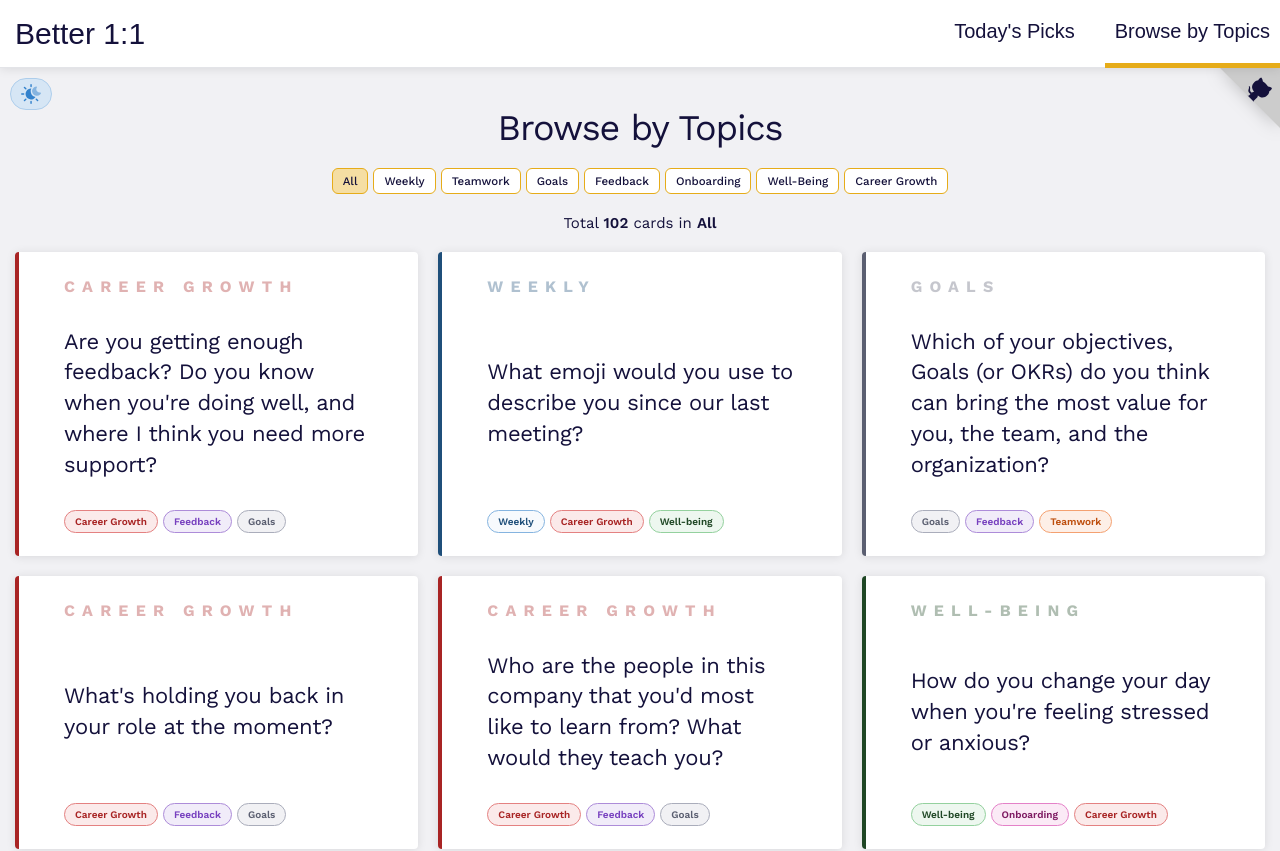
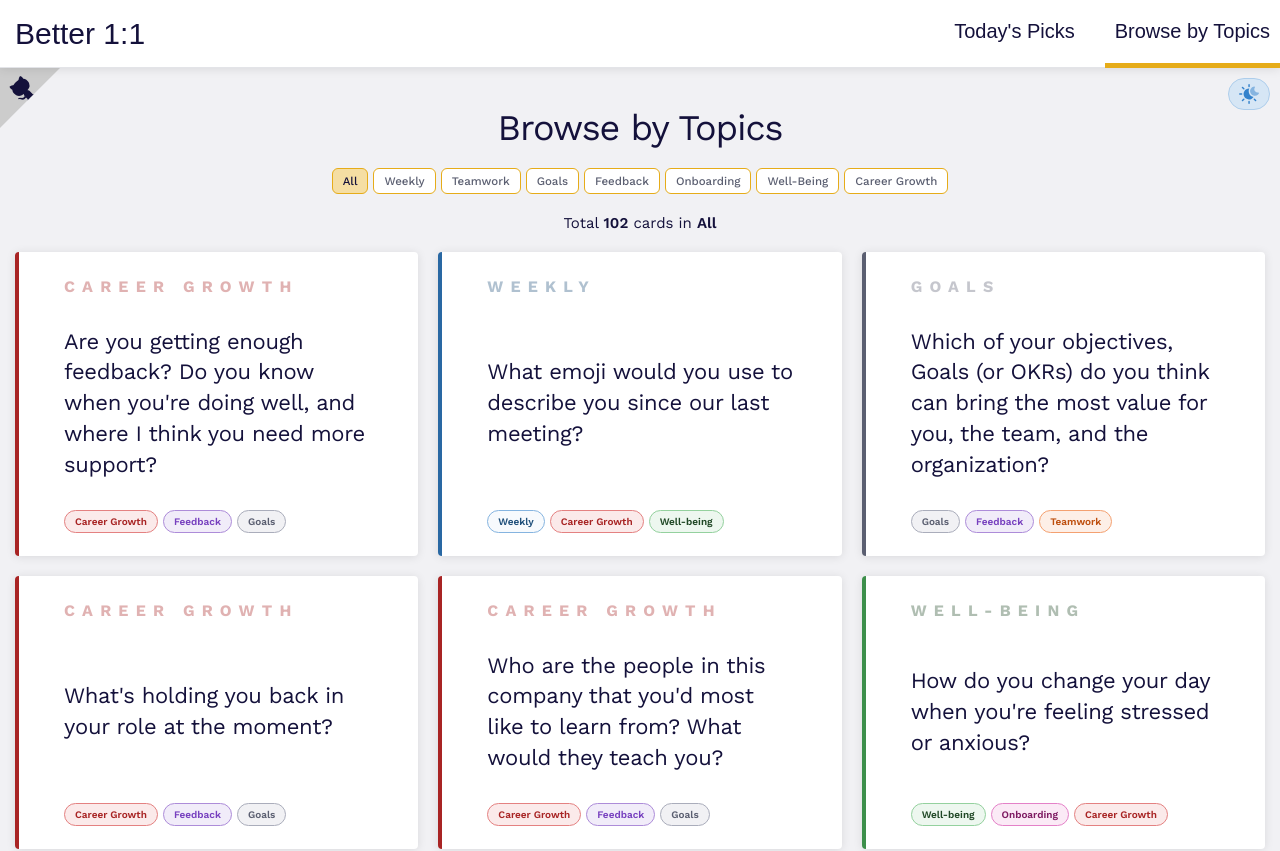
Before and after one commit to baadaa/better-1-1, a Next.js app: page /browse in a window 1280 px wide. Shown: the top 851 px of the page. Built offline with nearby package versions, Linux system fonts and the light colour scheme.

Commit message:
adjust color styles

```diff
--- a/src/components/Card/Card.tsx
+++ b/src/components/Card/Card.tsx
@@ -5,6 +5,7 @@ import { Tag } from './Tags';
 type CardStyleProps = {
   headBg: string;
   headText: string;
+  cardBorder: string;
 };
 const CardStyles = styled.article<CardStyleProps>`
   --spacing: 3rem;
@@ -19,7 +20,7 @@ const CardStyles = styled.article<CardStyleProps>`
   box-shadow: var(--base-shadow);
   border-radius: 0.4rem;
   position: relative;
-  border-left: 4px solid ${(props) => props.headText};
+  border-left: 4px solid ${(props) => props.cardBorder};
   &::before {
     content: attr(data-category);
     display: flex;
@@ -61,6 +62,7 @@ const Card: React.FC<CardProps> = ({ item }) => {
       data-category={category}
       headBg={headingColor.bg}
       headText={headingColor.text}
+      cardBorder={headingColor.cardBorder}
     >
       <h2>{content}</h2>
       <div className="tags">
--- a/src/components/Layout/Layout.tsx
+++ b/src/components/Layout/Layout.tsx
@@ -87,8 +87,8 @@ export const Layout: React.FC<Props> = ({ children }) => {
         <link rel="icon" href="/barbecue.png" />
       </Head>
       <Header />
+      <GitHub />
       <ColorModeButton isDark={isDark} setIsDark={setIsDark} />
-      <GitHub />
       <LayoutStyles className={ws.className}>{children}</LayoutStyles>
     </>
   );
--- a/src/components/Miscellaneous/ColorModeButton.tsx
+++ b/src/components/Miscellaneous/ColorModeButton.tsx
@@ -4,7 +4,7 @@ const ButtonStyles = styled.button`
   border: 1px solid var(--button-bg-colormode-border);
   outline: none;
   position: fixed;
-  left: 1rem;
+  right: 1rem;
   top: calc(var(--header-height) + 1rem);
   width: auto;
   display: flex;
--- a/src/components/Miscellaneous/GitHub.tsx
+++ b/src/components/Miscellaneous/GitHub.tsx
@@ -4,9 +4,10 @@ const GitHubLink = styled.a`
   position: fixed;
   width: 6rem;
   top: var(--header-height);
-  right: 0;
+  left: 0;
   height: 6rem;
   z-index: 9;
+  transform: rotate(-90deg);
   &:hover svg {
     transform: scale(1.05);
   }
@@ -22,7 +23,7 @@ const GitHubLink = styled.a`
     fill: var(--about);
     color: var(--github);
     border: 0;
-    filter: drop-shadow(0px -1px 9px rgba(0, 0, 0, 0.25));
+    /* filter: drop-shadow(0px -1px 9px rgba(0, 0, 0, 0.25)); */
   }
   @keyframes octocat-wave {
     0%,
--- a/src/styles/colorCode.ts
+++ b/src/styles/colorCode.ts
@@ -1,7 +1,12 @@
 import { Category } from '@/types';
 
 type ColorCode = {
-  [key in Category]: { bg: string; text: string; border: string };
+  [key in Category]: {
+    bg: string;
+    text: string;
+    border: string;
+    cardBorder: string;
+  };
 };
 
 export const TopicColors: ColorCode = {
@@ -9,35 +14,42 @@ export const TopicColors: ColorCode = {
     bg: 'var(--onboardingBg)',
     text: 'var(--onboardingText)',
     border: 'var(--onboardingBorder)',
+    cardBorder: 'var(--onboardingCardBorder)',
   },
   Goals: {
     bg: 'var(--goalsBg)',
     text: 'var(--goalsText)',
     border: 'var(--goalsBorder)',
+    cardBorder: 'var(--goalsCardBorder)',
   },
   Weekly: {
     bg: 'var(--weeklyBg)',
     text: 'var(--weeklyText)',
     border: 'var(--weeklyBorder)',
+    cardBorder: 'var(--weeklyCardBorder)',
   },
   Teamwork: {
     bg: 'var(--teamworkBg)',
     text: 'var(--teamworkText)',
     border: 'var(--teamworkBorder)',
+    cardBorder: 'var(--teamworkCardBorder)',
   },
   Feedback: {
     bg: 'var(--feedbackBg)',
     text: 'var(--feedbackText)',
     border: 'var(--feedbackBorder)',
+    cardBorder: 'var(--feedbackCardBorder)',
   },
   'Well-being': {
     bg: 'var(--wellbeingBg)',
     text: 'var(--wellbeingText)',
     border: 'var(--wellbeingBorder)',
+    cardBorder: 'var(--wellbeingCardBorder)',
   },
   'Career Growth': {
     bg: 'var(--growthBg)',
     text: 'var(--growthText)',
     border: 'var(--growthBorder)',
+    cardBorder: 'var(--growthCardBorder)',
   },
 };
--- a/src/styles/globals.css
+++ b/src/styles/globals.css
@@ -163,24 +163,31 @@ body {
   --onboardingBg: var(--berry50);
   --onboardingText: var(--berry700);
   --onboardingBorder: var(--berry300);
+  --onboardingCardBorder: var(--berry600);
   --weeklyBg: var(--sky50);
   --weeklyText: var(--sky700);
   --weeklyBorder: var(--sky300);
+  --weeklyCardBorder: var(--sky600);
   --growthBg: var(--tomato50);
   --growthText: var(--tomato600);
   --growthBorder: var(--tomato300);
+  --growthCardBorder: var(--tomato600);
   --goalsBg: var(--cool50);
   --goalsText: var(--cool600);
   --goalsBorder: var(--cool300);
+  --goalsCardBorder: var(--cool600);
   --teamworkBg: var(--orange50);
   --teamworkText: var(--orange600);
   --teamworkBorder: var(--orange300);
+  --teamworkCardBorder: var(--orange600);
   --wellbeingBg: var(--grass50);
   --wellbeingText: var(--grass800);
   --wellbeingBorder: var(--grass300);
+  --wellbeingCardBorder: var(--grass600);
   --feedbackBg: var(--plum50);
   --feedbackText: var(--plum500);
   --feedbackBorder: var(--plum300);
+  --feedbackCardBorder: var(--plum600);
 
   --current-route: var(--lemon500);
   --main-button: var(--lemon500);
@@ -189,7 +196,7 @@ body {
   --pill-border: var(--lemon500);
   --pill-bg: white;
   --pill-active-bg: var(--lemon200);
-  --pill-text: var(--cool900);
+  --pill-text: var(--cool600);
   --pill-active-text: var(--cool900);
 
   --dropdown-border: var(--cool400);
@@ -213,31 +220,38 @@ body.dark {
 
   --card-bg: var(--cool800);
   --onboardingBg: var(--berry800);
-  --onboardingText: var(--berry400);
+  --onboardingText: var(--berry200);
   --onboardingBorder: var(--berry700);
+  --onboardingCardBorder: var(--berry400);
   --weeklyBg: var(--sky800);
-  --weeklyText: var(--sky400);
+  --weeklyText: var(--sky200);
   --weeklyBorder: var(--sky700);
+  --weeklyCardBorder: var(--sky400);
   --growthBg: var(--tomato800);
-  --growthText: var(--tomato400);
+  --growthText: var(--tomato200);
   --growthBorder: var(--tomato700);
+  --growthCardBorder: var(--tomato400);
   --goalsBg: var(--cool800);
-  --goalsText: var(--cool400);
+  --goalsText: var(--cool200);
   --goalsBorder: var(--cool700);
+  --goalsCardBorder: var(--cool400);
   --teamworkBg: var(--orange800);
-  --teamworkText: var(--orange400);
+  --teamworkText: var(--orange200);
   --teamworkBorder: var(--orange700);
+  --teamworkCardBorder: var(--orange400);
   --wellbeingBg: var(--grass800);
-  --wellbeingText: var(--grass400);
+  --wellbeingText: var(--grass200);
   --wellbeingBorder: var(--grass700);
+  --wellbeingCardBorder: var(--grass400);
   --feedbackBg: var(--plum800);
-  --feedbackText: var(--plum400);
-  --feedbackBorder: var(--plum700);
+  --feedbackText: var(--plum200);
+  --feedbackBorder: var(--plum600);
+  --feedbackCardBorder: var(--plum400);
 
   --pill-border: var(--lemon700);
   --pill-bg: var(--lemon900);
   --pill-active-bg: var(--lemon500);
-  --pill-text: white;
+  --pill-text: var(--lemon100);
   --pill-active-text: var(--lemon900);
 
   --colormode-sun: var(--lemon300);
@@ -247,7 +261,6 @@ body.dark {
   --button-bg-colormode-hover: var(--sky600);
   --github: var(--cool900);
   --about: var(--cool700);
-
 
 }
 a {
```
